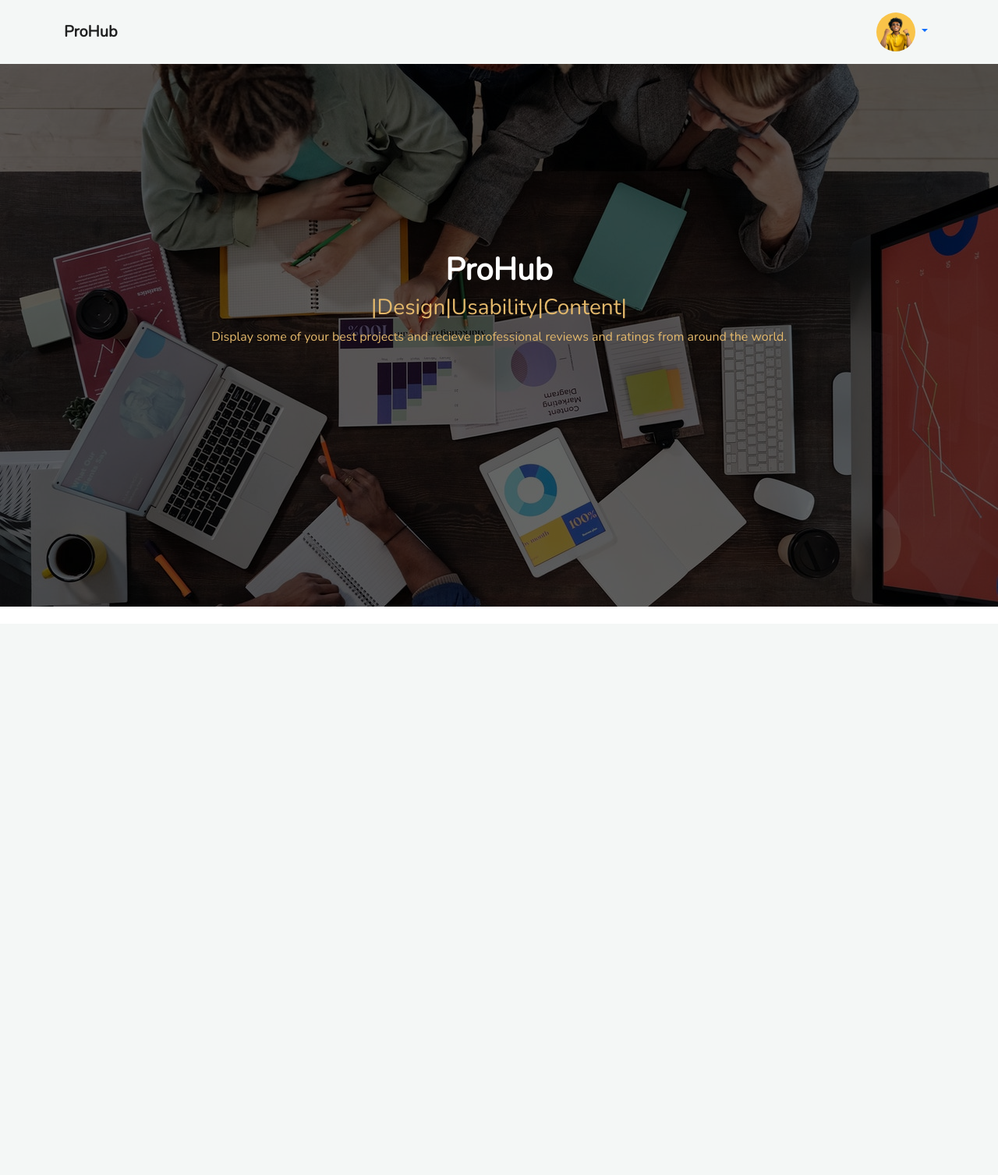
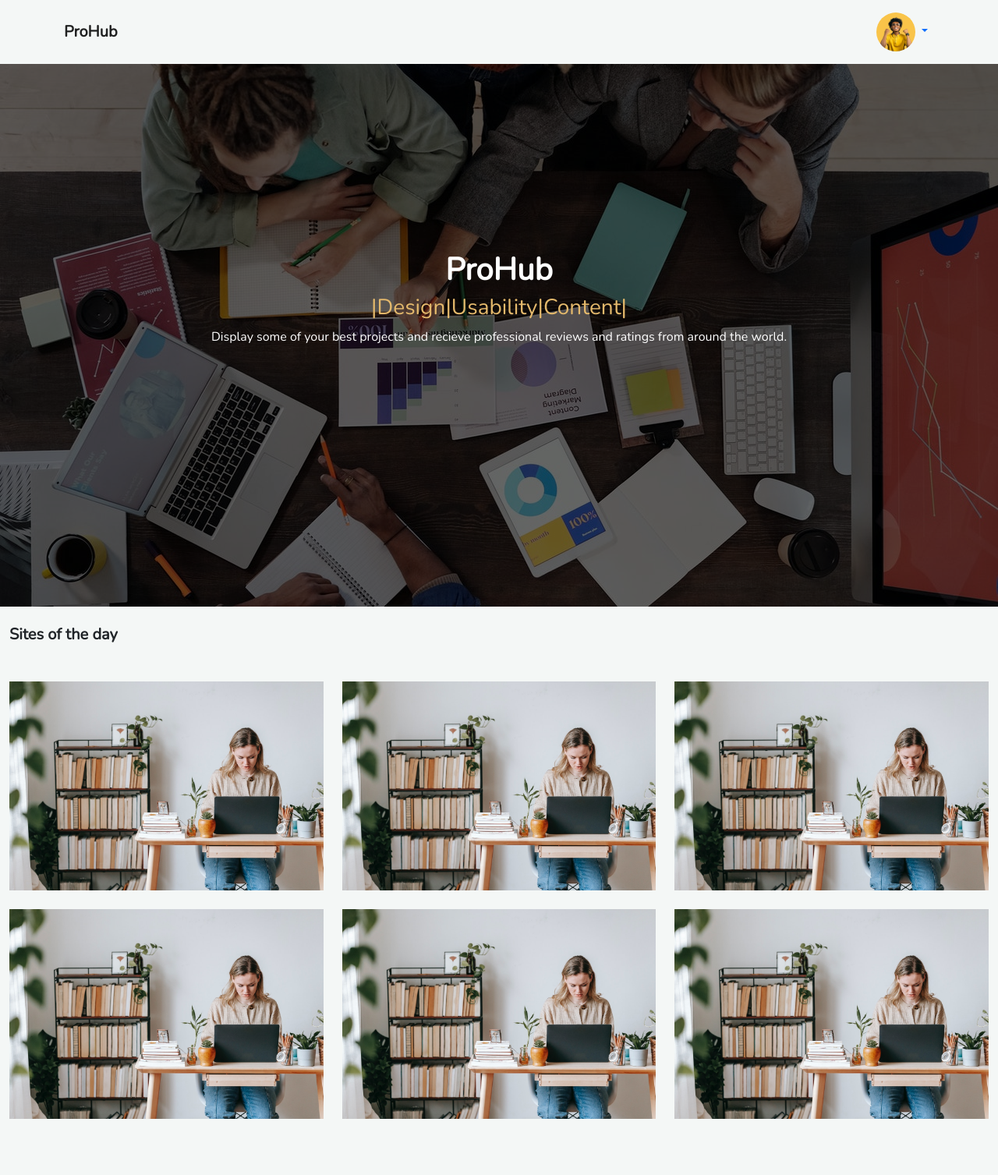
Before and after one commit to Marcos8060/Django-Project-Management-Website, a Django app: page / in a window 1280 px wide. Shown: the whole page at 78% size. Before the commit the page ends 778 px from the top, so only its background shows below. Run offline with Django 4.2, Linux system fonts and the light colour scheme; some libraries are stand-ins or nearby versions.

Commit message:
added images in the project section

```diff
--- a/prohub/static/css/style.css
+++ b/prohub/static/css/style.css
@@ -2,6 +2,7 @@
 
 body{
     font-family: 'Nunito', sans-serif;
+    background: #F4F7F6;
 }
 .navbar{
     background: #F4F7F6;
--- a/prohub/templates/index.html
+++ b/prohub/templates/index.html
@@ -38,9 +38,31 @@
         <h3>Usability|</h3>
         <h3>Content|</h3>
     </div>
-    <div class="d-flex justify-content-center" style="color: #E4B96C;">
+    <div class="d-flex justify-content-center" style="color: white;">
         <p>Display some of your best projects and recieve professional reviews and ratings from around the world.</p>
     </div>
 </div>
-
+<div class="container-fluid">
+    <h5 class="mt-4 mb-5" style="font-weight: bold;">Sites of the day</h5>
+    <div class="row mb-5">
+        <div class="col-md-4 mb-4">
+            <img class="img-fluid" src="../static/images/p2.jpg" alt="">
+        </div>
+        <div class="col-md-4 mb-4">
+            <img class="img-fluid" src="../static/images/p2.jpg" alt="">
+        </div>
+        <div class="col-md-4 mb-4">
+            <img class="img-fluid" src="../static/images/p2.jpg" alt="">
+        </div>
+        <div class="col-md-4 mb-4">
+            <img class="img-fluid" src="../static/images/p2.jpg" alt="">
+        </div>
+        <div class="col-md-4 mb-4">
+            <img class="img-fluid" src="../static/images/p2.jpg" alt="">
+        </div>
+        <div class="col-md-4 mb-4">
+            <img class="img-fluid" src="../static/images/p2.jpg" alt="">
+        </div>
+    </div>
+</div>
 {% endblock %}
```
Also changed, not shown: prohub/static/images/p1.jpg (added), prohub/static/images/p2.jpg (added).
